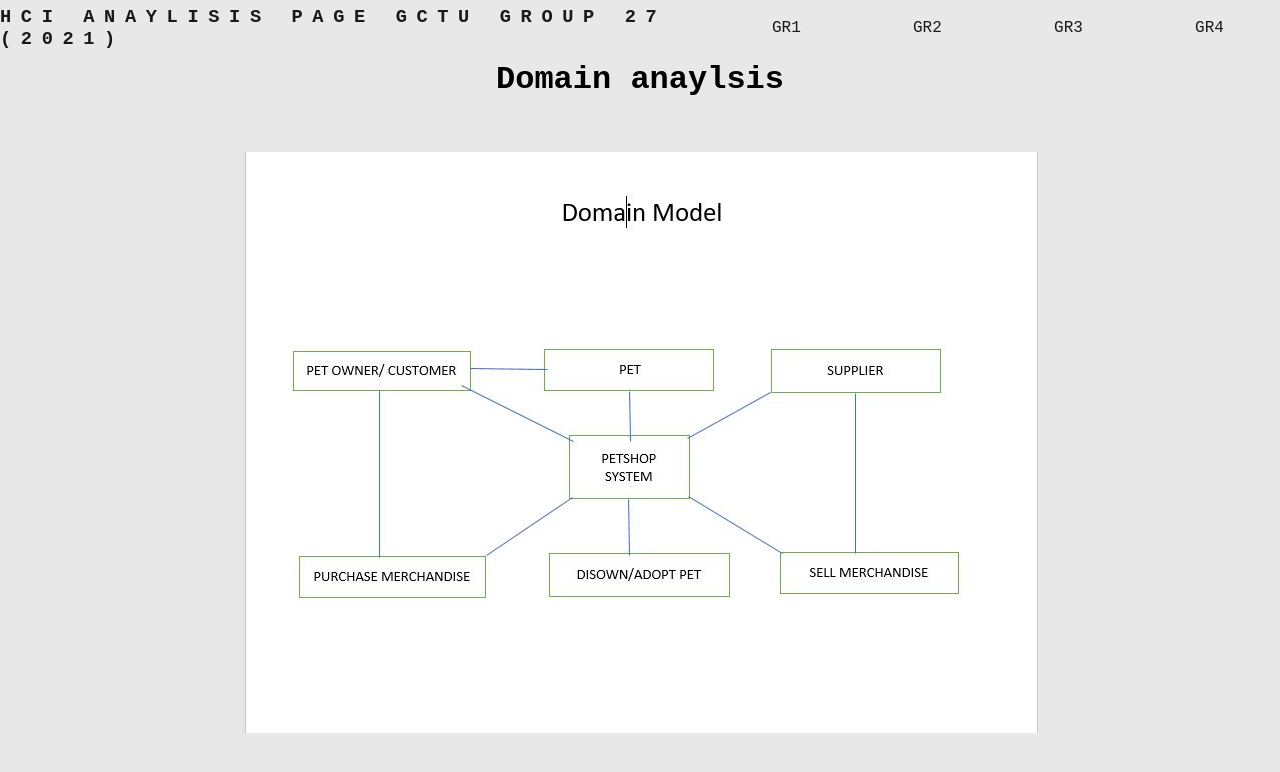
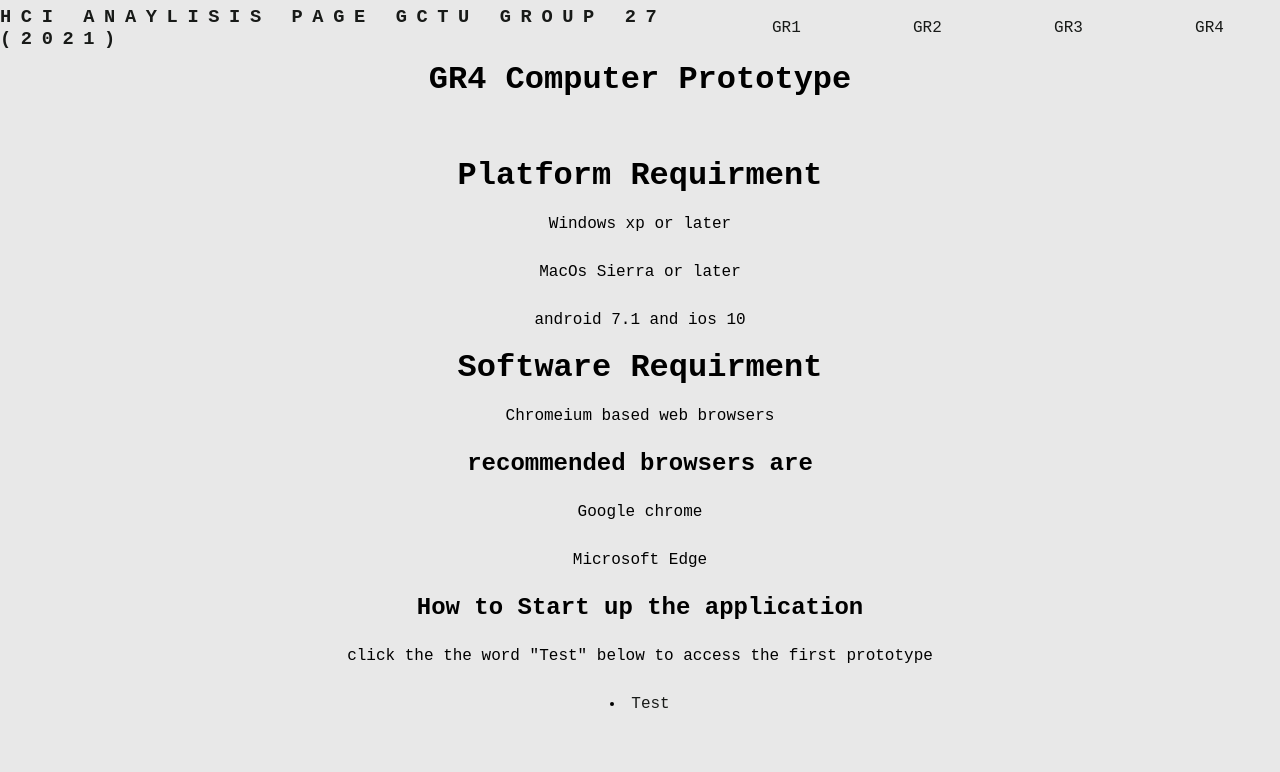
Before and after one commit to SydneyPrice15/pettopia-documentation, a plain HTML site: page domain.html in a window 1280 px wide. Drawn offline with Linux system fonts and the light colour scheme.

Commit message:
Add files via upload

```diff
--- a/domain.html
+++ b/domain.html
@@ -30,11 +30,24 @@
 
 
     <div class="about1">
-        <h1>Domain anaylsis</h1>
+        <h1>GR4 Computer Prototype</h1>
         <br>
     <p>
-            <img src="./img/Capture.JPG" alt="">
+           <h1> Platform Requirment</h1>
+           <p> Windows xp or later </p>
+           <p> MacOs Sierra or later </p>
+                <p>android  7.1 and ios 10 </p>
 
+                <h1> Software Requirment</h1>
+              <p>Chromeium based web browsers</p>
+              <h2>recommended browsers are</h2>
+              <p>Google chrome</p>
+              <p>Microsoft Edge </p>
+
+              <h2 > How to Start up the application </h2>
+             <P> click the the word "Test" below to access the first prototype
+                <li><a href="https://sydneyprice15.github.io/PetProto/">Test</a></li>
+                 </P>
         <p>
 
    </div>
```
